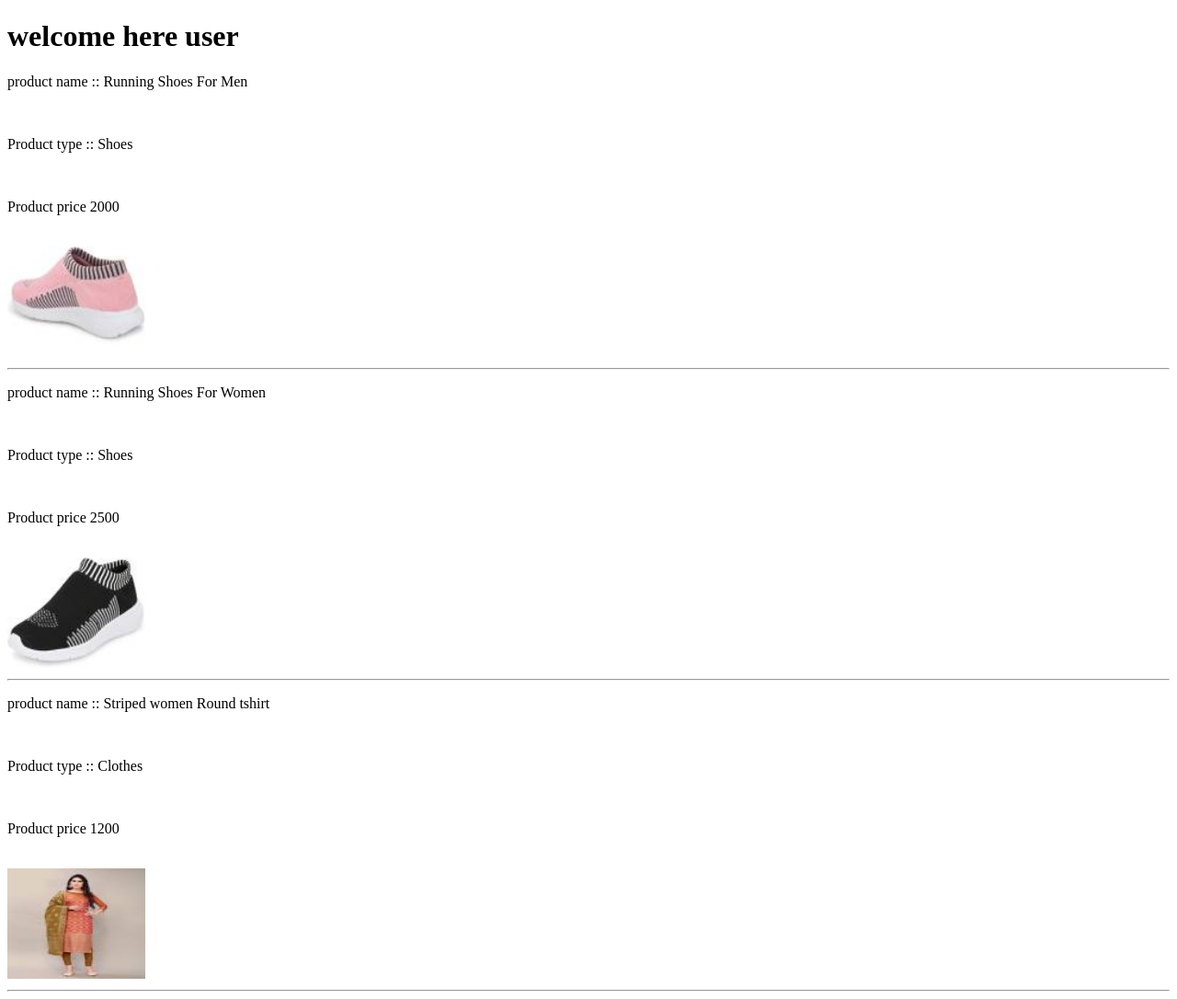
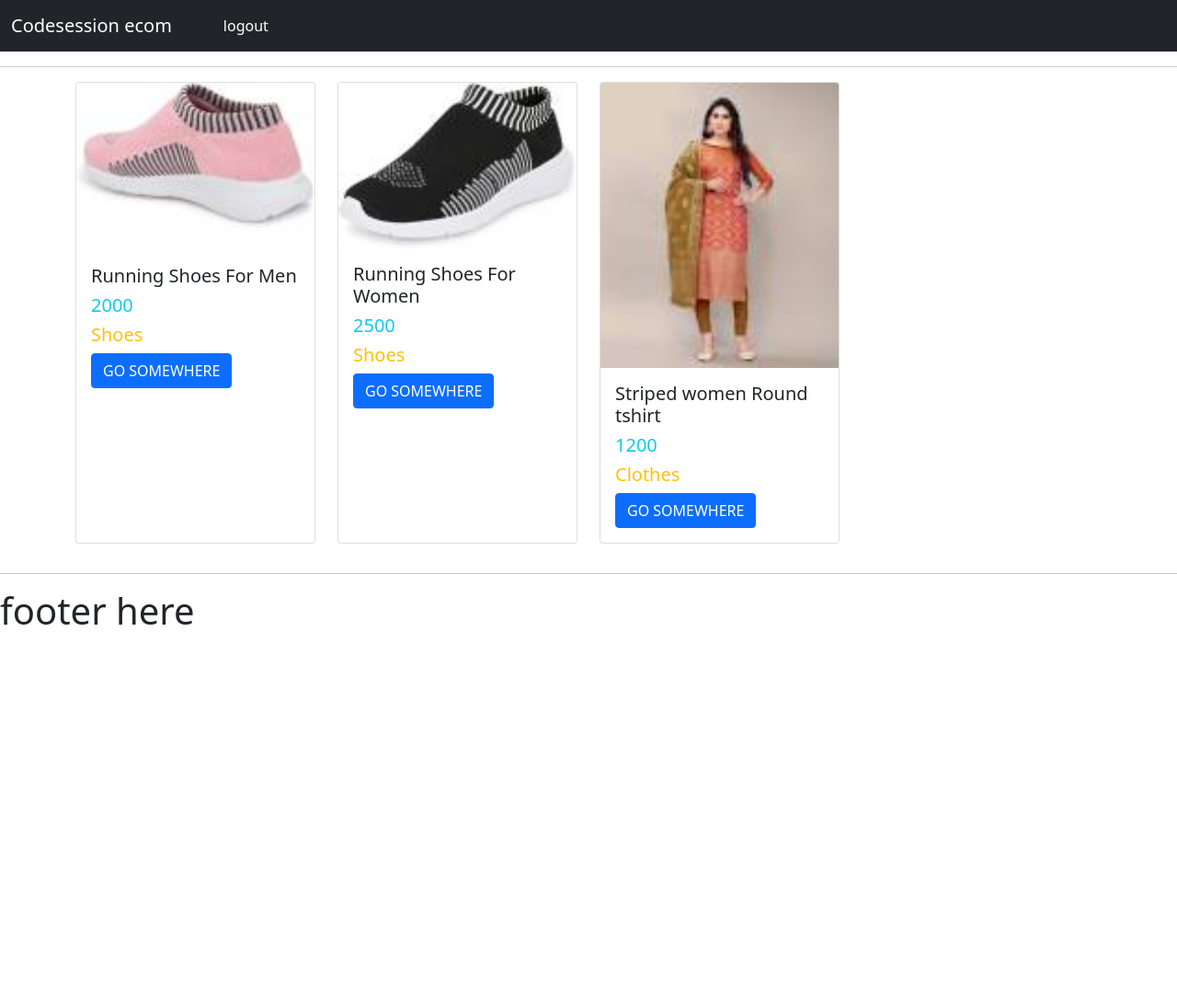
Before and after one commit to CODEr-SaNjU/Django_ecom, a Django app: page / in a window 1280 px wide. Shown: the whole page at 92% size. After the commit the page ends 679 px from the top, so only its background shows below. Run offline with Django 3.2, Linux system fonts and the light colour scheme; data comes from the database, SQL or seed files in the repository; both versions use the stored data as it was after the commit.

Commit message:
update card item

```diff
--- /dev/null
+++ b/codesession_ecomm/templates/custmer_html/Dashboard.htm
@@ -0,0 +1,6 @@
+{% block content %}
+{% load static %}
+<div class="container">
+{% include 'custmer_html/card.htm' %}
+</div>
+{% endblock%}
--- /dev/null
+++ b/codesession_ecomm/templates/custmer_html/Footer.htm
@@ -0,0 +1,3 @@
+<footer>
+    <h1>footer here </h1>
+</footer>
--- /dev/null
+++ b/codesession_ecomm/templates/custmer_html/Header.htm
@@ -0,0 +1,17 @@
+<nav class="navbar navbar-expand-lg navbar-dark bg-dark">
+    <div class="container-fluid">
+        <a class="navbar-brand" href="#">Codesession ecom </a>
+        <button class="navbar-toggler" type="button" data-bs-toggle="collapse" data-bs-target="#navbarNavAltMarkup"
+            aria-controls="navbarNavAltMarkup" aria-expanded="false" aria-label="Toggle navigation">
+            <span class="navbar-toggler-icon"></span>
+        </button>
+        <div class="collapse navbar-collapse" id="navbarNavAltMarkup">
+            <a class="nav-link active" href="#">{% if user.is_authenticated %}Hello, {{ user.first_name }}.{% endif%}</a>
+            <div class="navbar-nav">
+                <!-- <a class="nav-link active" aria-current="page" href="#">Home</a>
+                <a class="nav-link active" href="#">Features</a> -->
+                <a class="nav-link active" href="#">logout</a>
+            </div>
+        </div>
+    </div>
+</nav>
--- /dev/null
+++ b/codesession_ecomm/templates/custmer_html/card.htm
@@ -0,0 +1,16 @@
+<div class="row">
+        {% for i in AllProduct %}
+    <div class="col-sm-3 d-flex align-items-stretch">
+        <div class="card mx-auto mb-3" style="width: 18rem;">
+            <img src="{{ i.Product_image.url }}" class="card-img-top" alt="...">
+            <div class="card-body">
+                <h5 class="card-title text-dark">{{i.Product_Name}}</h5>
+                <h5 class="card-text text-info">{{i.Product_Price}}</h5>
+                <h5 class="card-text text-warning">{{i.Product_Type}}</h5>
+
+                <button href="#" class="btn btn-primary text-uppercase">Go somewhere</button>
+            </div>
+        </div>
+    </div>
+    {% endfor %}
+</div>
--- a/codesession_ecomm/templates/custmer_html/main.htm
+++ b/codesession_ecomm/templates/custmer_html/main.htm
@@ -1,22 +1,32 @@
-<!DOCTYPE html>
+{% load static %}
+
+<!doctype html>
 <html lang="en">
 
 <head>
-    <meta charset="UTF-8">
-    <meta http-equiv="X-UA-Compatible" content="IE=edge">
-    <meta name="viewport" content="width=device-width, initial-scale=1.0">
-    <title>Dashboard</title>
+    <!-- Required meta tags -->
+    <meta charset="utf-8">
+    <meta name="viewport" content="width=device-width, initial-scale=1">
+
+    <!-- Bootstrap CSS -->
+    <link href="https://cdn.jsdelivr.net/npm/bootstrap@5.0.0-beta2/dist/css/bootstrap.min.css" rel="stylesheet"
+        integrity="sha384-BmbxuPwQa2lc/FVzBcNJ7UAyJxM6wuqIj61tLrc4wSX0szH/Ev+nYRRuWlolflfl" crossorigin="anonymous">
+
+    <title>Ecom !</title>
 </head>
 
 <body>
-    <h1>welcome here user </h1>
-    {% for i in AllProduct %}
-        <p>product name :: {{i.Product_Name}}</p> <br>
-        <p>Product type :: {{i.Product_Type}}</p><br>
-        <p> Product price {{i.Product_Price}}</p> <br>
-        <img src="{{ i.Product_image.url }}" alt="new image" srcset="" width="150px" height="120px">
-        <hr>
-    {% endfor %}
+    {% include 'custmer_html/Header.htm' %}
+    <hr>
+    {% block content %}
+    {% include 'custmer_html/Dashboard.htm' %}
+    {% endblock %}
+    <hr>
+    {% include 'custmer_html/Footer.htm' %}
+    <!-- Option 1: Bootstrap Bundle with Popper -->
+    <script src="https://cdn.jsdelivr.net/npm/bootstrap@5.0.0-beta2/dist/js/bootstrap.bundle.min.js"
+        integrity="sha384-b5kHyXgcpbZJO/tY9Ul7kGkf1S0CWuKcCD38l8YkeH8z8QjE0GmW1gYU5S9FOnJ0"
+        crossorigin="anonymous"></script>
 </body>
 
 </html>
```
Also changed, not shown: codesession_ecomm/db.sqlite3, codesession_ecomm/media/3-1171-muk-shozie-pink-original-imagygqpaythwehe.jpeg (added), codesession_ecomm/media/4-1172-blck-shozie-black-white-original-imagygqznn5uqtwm.jpeg (added), codesession_ecomm/media/yes-unstitched-bb-10009-e-being-banarasi-original-imafu5wnpfunpj2a.jpeg (added).
